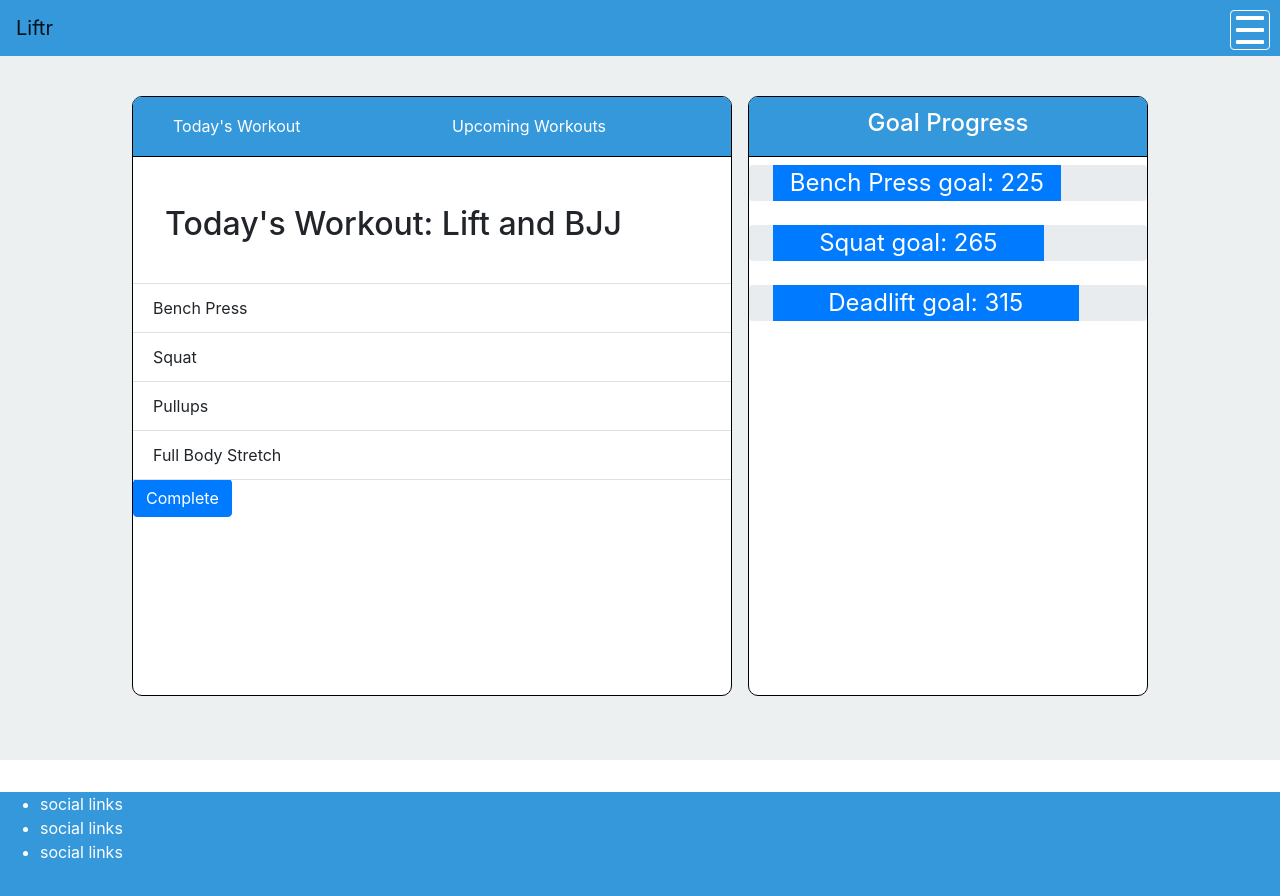
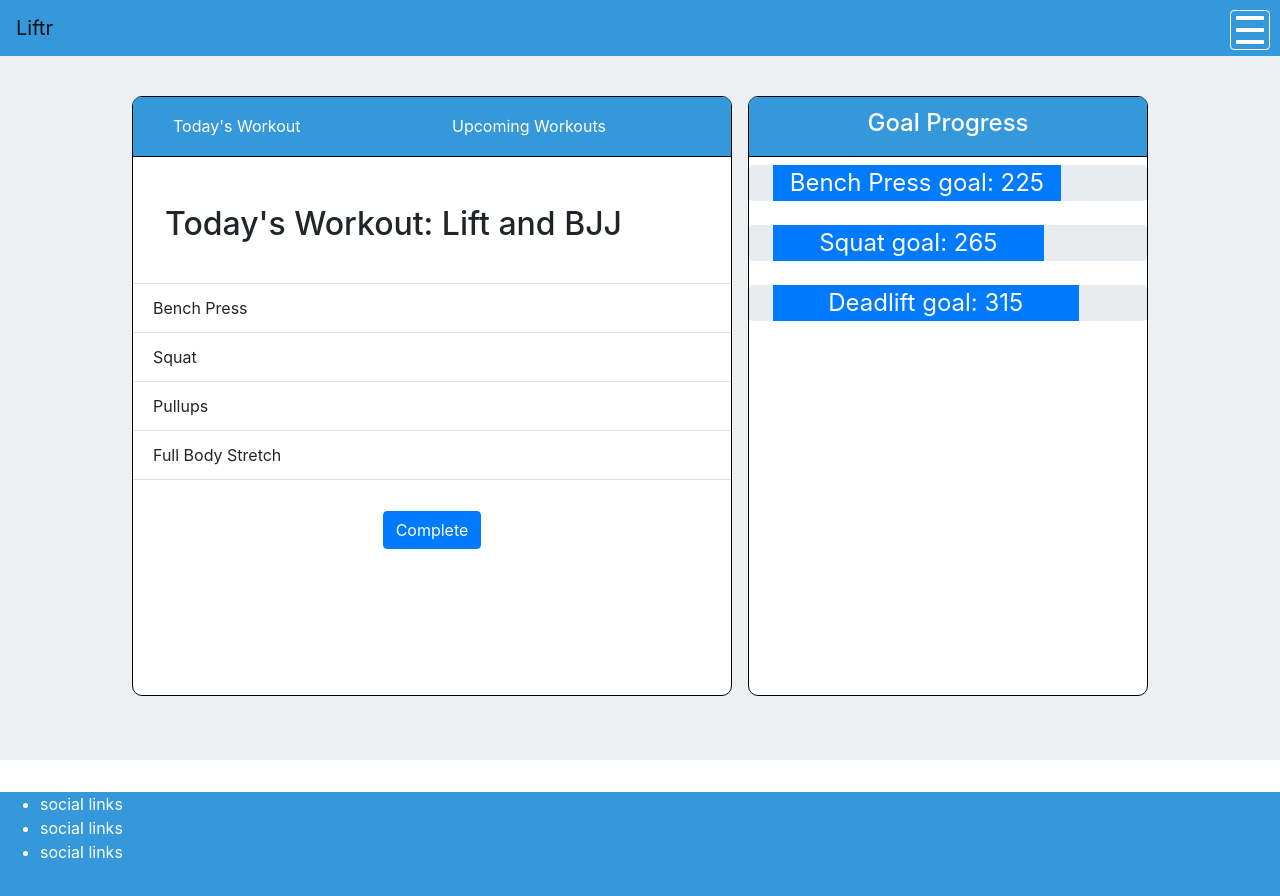
Before and after one commit to grantfogle/liftr-front-end, a React (Create React App) app: page / in a window 1280 px wide. Shown: the top 896 px of the page. Built offline with nearby package versions, Linux system fonts and the light colour scheme.

Commit message:
improved spacing on complete workout button

```diff
--- a/src/App.css
+++ b/src/App.css
@@ -60,6 +60,13 @@ header nav {
   padding: 1em;
 }
 
+.workout-button {
+  margin-top: 2em;
+  width: 100%;
+  display: flex;
+  flex-direction: row;
+  justify-content: center;
+}
 .mini-nav {
   /* margin-top: 60px; */
   display: flex;
--- a/src/components/Goals.js
+++ b/src/components/Goals.js
@@ -61,9 +61,9 @@ const Goals = () => {
                     <ListGroup variant="flush">
                         {dailyWorkout()}
                     </ListGroup>
-                    <p>
-                        <Button variant="primary">Complete</Button>
-                    </p>
+                    <div className="workout-button">
+                        <Button variant="primary" className="complete-workout-btn">Complete</Button>
+                    </div>
                 </div>
                 <CurrentStats />
             </Container>
```
